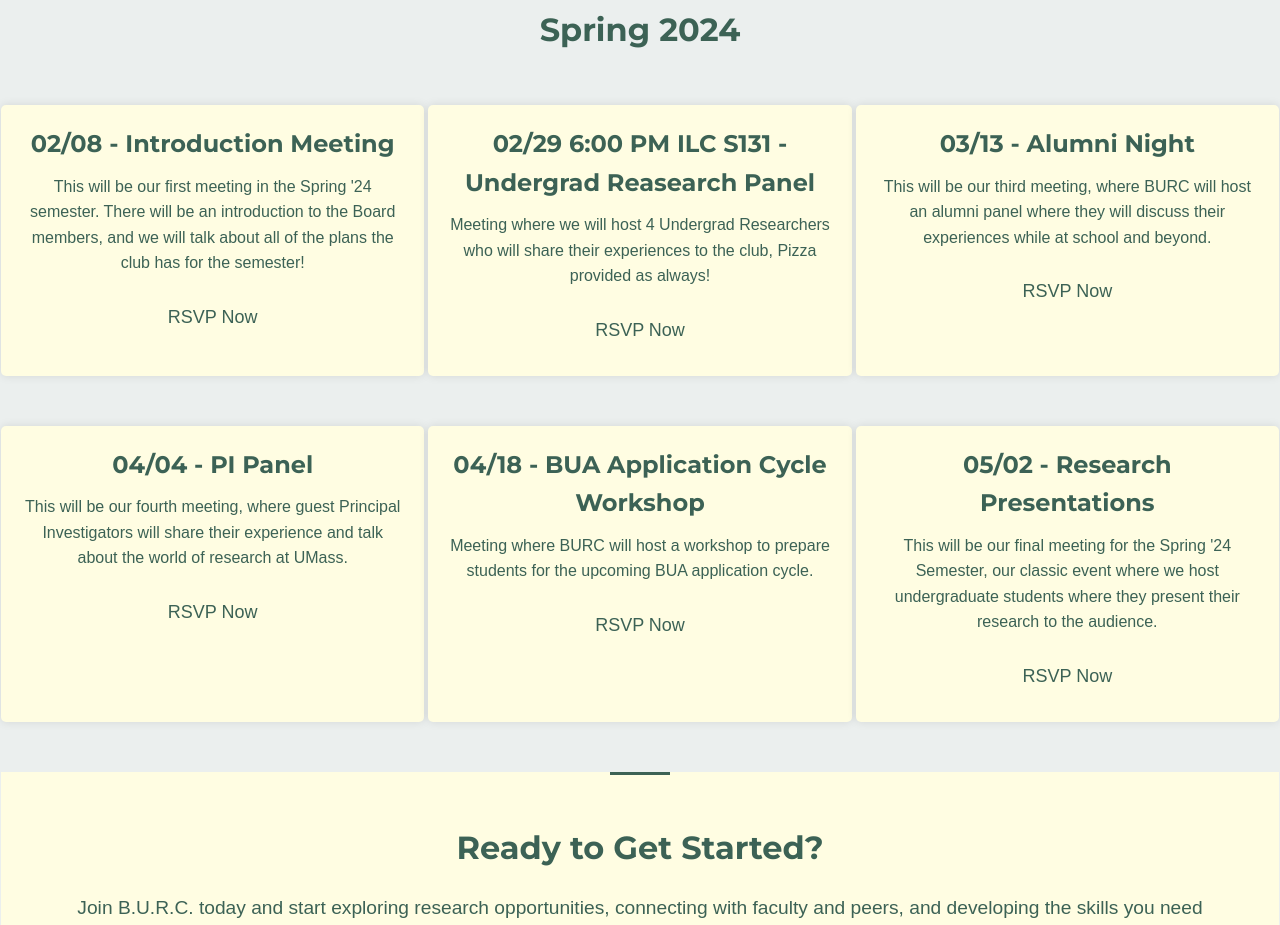
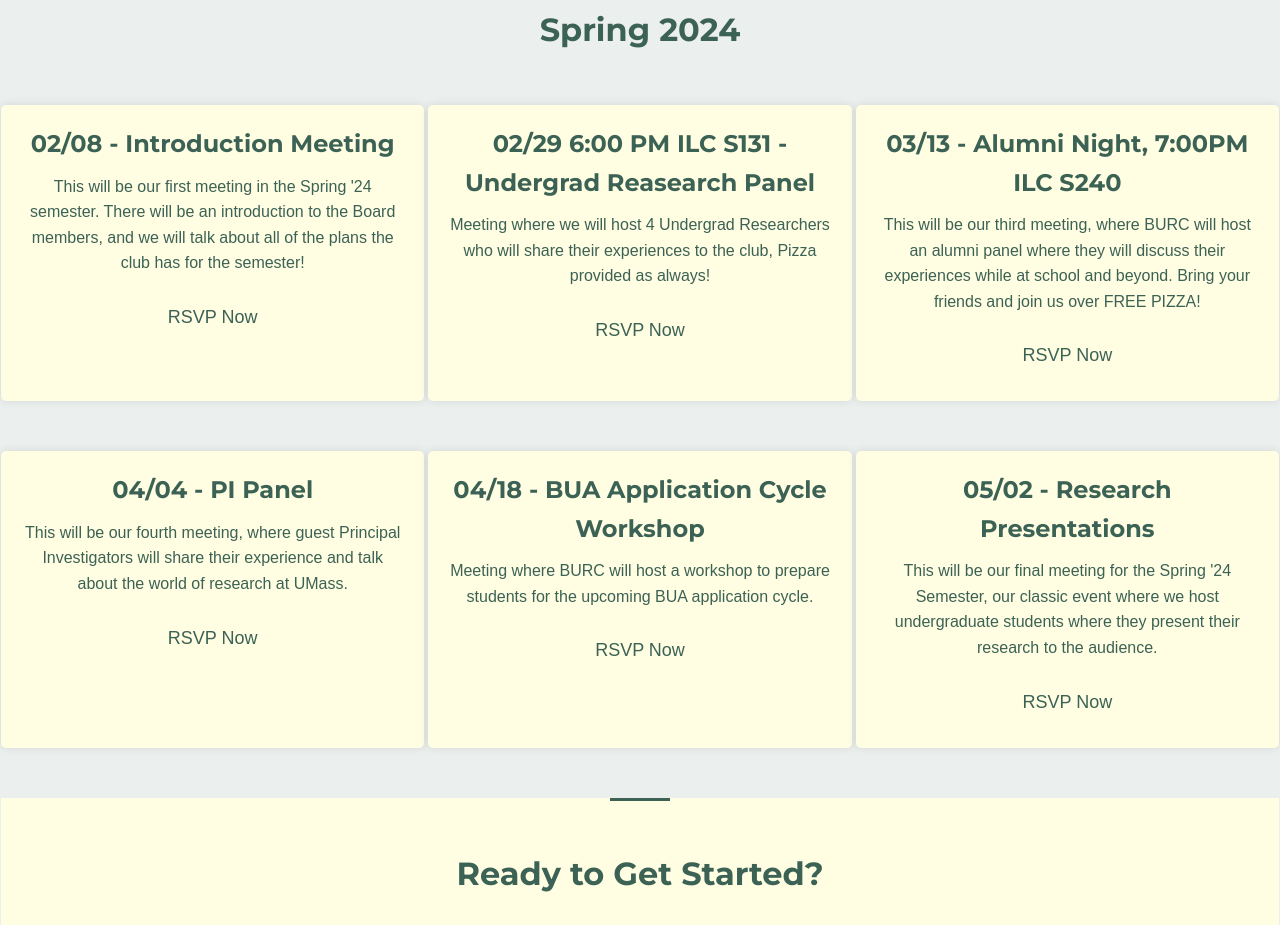
Before and after one commit to umassburc/home, a plain HTML site: page schedule1.html in a window 1280 px wide. Shown: the part 920-1845 px from the top of the page. Drawn offline with Linux system fonts and the light colour scheme.

Commit message:
Update schedule1.html

```diff
--- a/schedule1.html
+++ b/schedule1.html
@@ -52,10 +52,10 @@
                 </button>
             </div>
             <div class="feature">
-                <h2>03/13 - Alumni Night</h2>
-                <p>This will be our third meeting, where BURC will host an alumni panel where they will discuss their experiences while at school and beyond.</p>
+                <h2>03/13 - Alumni Night, 7:00PM ILC S240</h2>
+                <p>This will be our third meeting, where BURC will host an alumni panel where they will discuss their experiences while at school and beyond. Bring your friends and join us over FREE PIZZA!</p>
                 <button class="rsvp-button">
-                    <a href="https://docs.google.com/forms/d/e/1FAIpQLSdsNsrWhLKi11w9JiwOkc2zKUgjNlpKvZ9tg7g0XiPrDY5JXw/viewform?usp=sf_link" target="_blank">RSVP Now</a>
+                    <a href="https://docs.google.com/forms/d/e/1FAIpQLSeNTkERzVnNlhPCGkt1nTQ81C5iBMH-3-KnZn-4TNbw-IJB7Q/viewform?usp=sf_link" target="_blank">RSVP Now</a>
                 </button>
             </div>
         </div>
```
